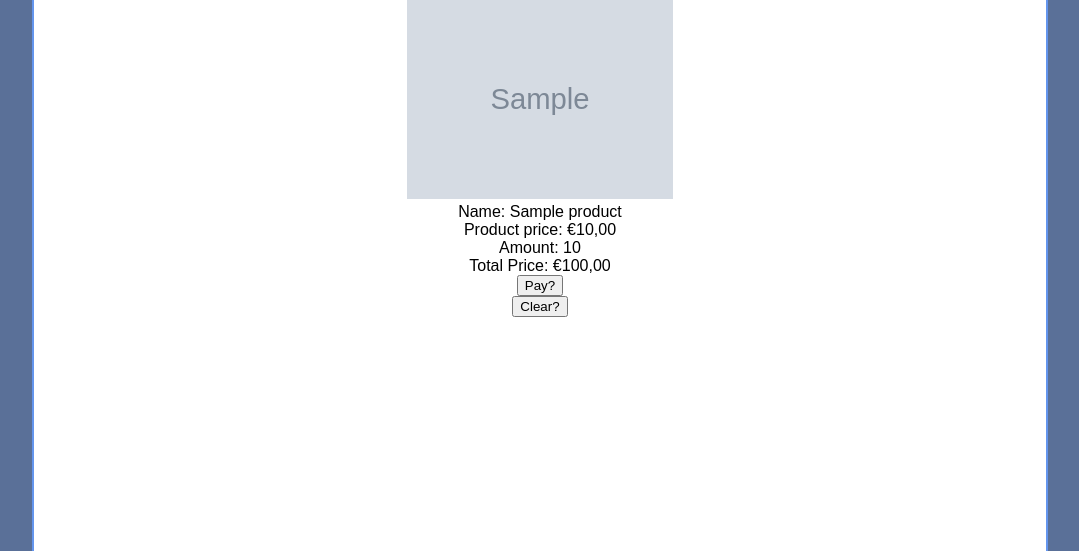
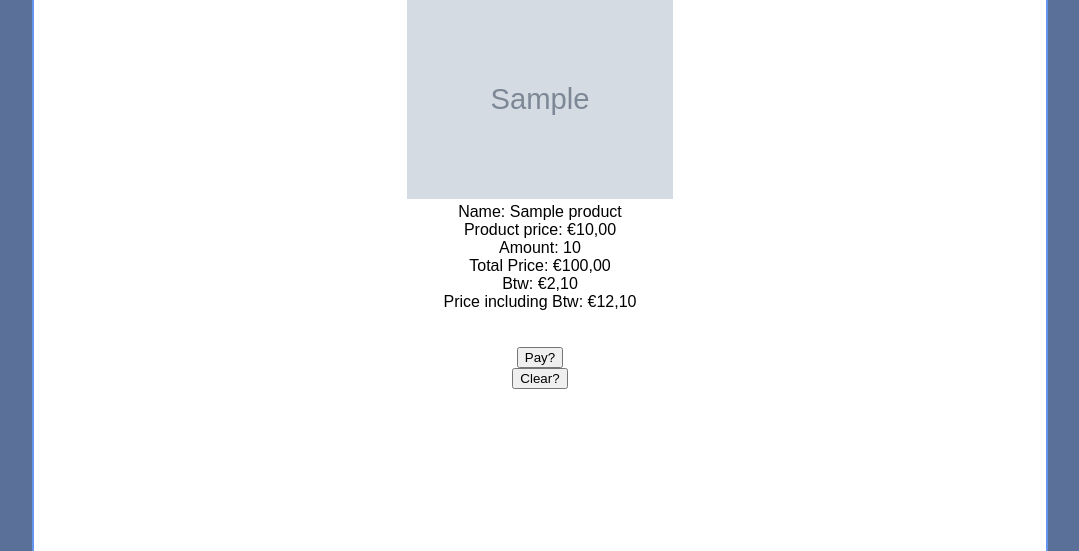
Before and after one commit to GLU-CSD/weekopdrachten-webshop-dynamisch-MoonyDewDrops, a PHP site: page /cart.php in a window 1280 px wide. Shown: the part 214-765 px from the top of the page, without its empty margins (102-1181 px from the left). Run offline with PHP 8.4, Linux system fonts and the light colour scheme; tables that the repository leaves empty or names only in its code hold one stand-in row (values such as "Sample post"); grey boxes marked "Sample" are stand-in pictures.

Commit message:
Final thing
Might need to update again after feedback from others.
Things fixed: the math thing, the cart and it's clearing, the intercept.php
Error's still present: Piling up of a product with the same id, information not being sent with the paying of the order(didn't start yet), being able to click the pay button when there's nothing in the cart

```diff
--- a/cart.php
+++ b/cart.php
@@ -1,26 +1,20 @@
 <?php
-// Start session
 session_start();
 
-// Include the database connection script
-include_once 'products.php'; // Assuming you've created this file
+include_once 'products.php';
 
-// If there's a post with 'amountOf', add item to the cart
 if (isset($_POST['amountOf'])) {
-    // Get product ID and quantity from the form
   $product_id = $_POST['id'];
   $quantity = $_POST['amountOf'];
 
-    // Insert the item into the cart table
   $sql = "INSERT INTO cart (product_id, quantity) VALUES ('$product_id', '$quantity')";
   if ($conn->query($sql) === TRUE) {
-        echo "Item added to cart successfully";
+
   } else {
     echo "Error: " . $sql . "<br>" . $conn->error;
   }
 }
 
-// Fetch items from the cart table
 $sql = "SELECT products.*, cart.quantity FROM products INNER JOIN cart ON products.id = cart.product_id";
 $result = $conn->query($sql);
 
@@ -57,26 +51,29 @@ $result = $conn->query($sql);
       <header style="font-size: 40px; text-align: center;">Cart</header>
       <br>
       <?php
-      // Display cart items
       if ($result->num_rows > 0) {
         while ($row = $result->fetch_assoc()) {
-              // Display cart item details
+          $btwMath = $row['price'] / 100 * 21;
+          $priceWbtwMath = $row['price'] + $btwMath;
+          $btw = number_format($btwMath, 2, ',', '');
+          $priceWbtw = number_format($row['price'] + $btwMath, 2, ',', '');
       ?>
           <div class="product">
-                <!-- Display product image -->
             <img src="<?= $row['photo'] ?>" alt="Product Image" id="ImageStyle" style="height:200px;width:auto;">
             <div class="product-details">
-                  <!-- Display product name, quantity, and total price -->
               <div class="name">Name: <?= $row['title'] ?></div>
               <div class="productPrice">Product price: €<?= number_format($row['price'], 2, ',', '') ?></div>
               <div class="amountInCart">Amount: <?= $row['quantity'] ?></div>
               <div class="totalPrice">Total Price: €<?= number_format($row['price'] * $row['quantity'], 2, ',', '') ?></div>
+              <div>Btw: €<?=$btw?></div>
+              <div>Price including Btw: €<?=$priceWbtw?></div>
+              <br>
+              <br>
             </div>
           </div>
       <?php
         }
       } else {
-          // Display message if cart is empty
         echo "Cart is empty";
       }
 
@@ -91,6 +88,8 @@ $result = $conn->query($sql);
         </form>
 
       </div>
+      <br>
+      <br>
     </div>
 
     <?php
--- a/index.php
+++ b/index.php
@@ -3,19 +3,15 @@ session_start();
 
 include_once 'products.php';
 
-    // Fetch products from the database
 $sql = "SELECT * FROM products";
 $result = $conn->query($sql);
 
-// Check if there are any products
 if ($result->num_rows > 0) {
   $products = array();
-    // Fetch each row of the result as an associative array and add it to the products array
   while ($row = $result->fetch_assoc()) {
     $products[] = $row;
   }
 } else {
-    // If no products found, you can handle it accordingly
   echo "No products found";
 }
 
```
Also changed, not shown: intercept.php (+17 -3 lines), purchaseInfo.php (+25 -0 lines). Lines whose indentation alone changed are shown as unchanged.
